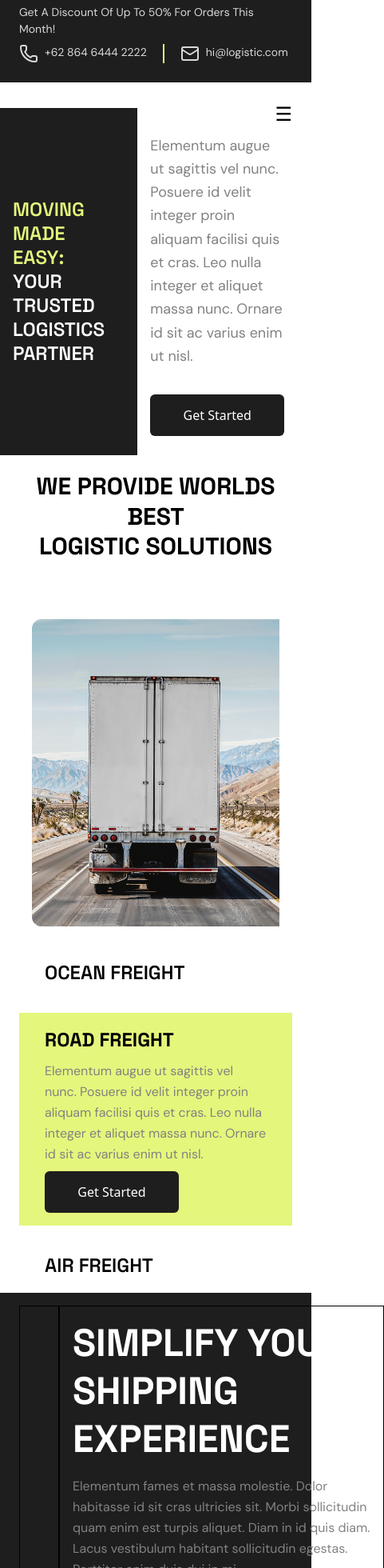
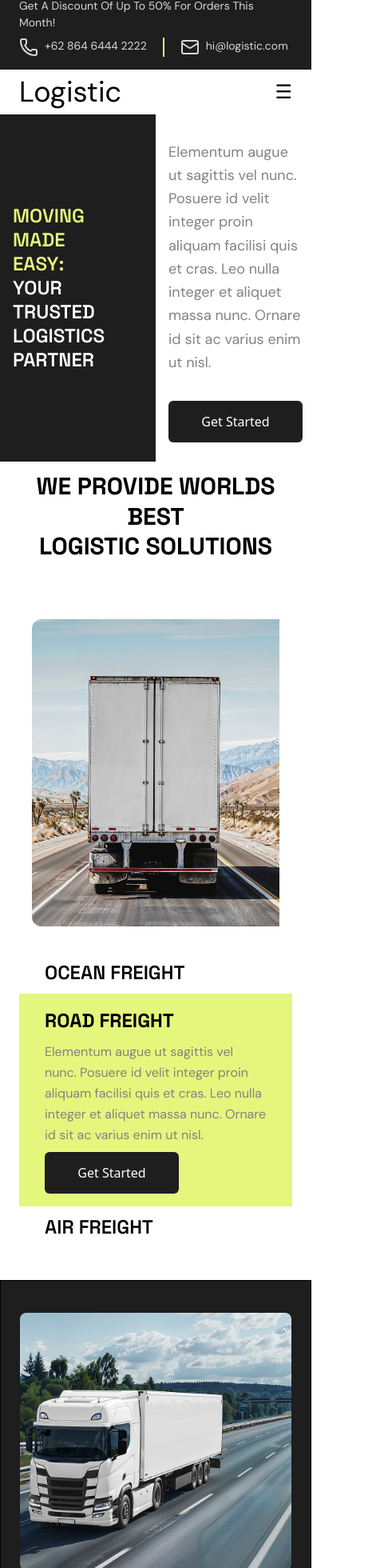
Before and after one commit to Mdsakib999/Logistics-development-M-5, a React (Vite) app: page / in a window 390 px wide. Shown: the part 19-1979 px from the top of the page at 80% size, 481 px wide, since content can reach past the window. Built offline with nearby package versions, Linux system fonts and the light colour scheme.

Commit message:
experiance section responsiveness done

```diff
--- a/src/components/Home/Experiance.jsx
+++ b/src/components/Home/Experiance.jsx
@@ -3,12 +3,14 @@ import Countup from "../../utils/Countup";
 import Container from "../layout/Container";
 import Heading from "../ui/Heading";
 import Paragraph from "../ui/Paragraph";
+import useWindowSize from '../../utils/WindowSize';
 export default function Experiance() {
+    const {width} = useWindowSize();
   return (
-    <div className="w-full bg-primary">
-      <Container className="flex py-4">
+    <div className="w-full mt-10 sm:mt-0 bg-primary border">
+      <Container className="flex flex-col w-full md:flex-row py-10 sm:py-4">
         {/* image section */}
-        <div className="border w-[460px] pr-12">
+        <div className="lg:block flex flex-col justify-center w-full sm:w-[460px] mx-auto sm:pr-12">
           <img
             className="w-full rounded-lg"
             src={experianceImg}
@@ -16,8 +18,8 @@ export default function Experiance() {
           />
         </div>
         {/* content section */}
-        <div className="w-[560px] ml-auto border pl-4 flex flex-col space-y-4">
-          <Heading color="white" className="mt-4" fontSize="5xl" lineHeight="tight">Simplify Your Shipping Experience </Heading>
+        <div className="w-full sm:w-[560px] ml-auto pl-4 flex flex-col space-y-4">
+          <Heading color="white" className="mt-4" fontSize={`${width>1080 ? "5xl":width>768 ? "4xl":"3xl"}`} lineHeight="tight">Simplify Your Shipping Experience </Heading>
           <Paragraph>
             Elementum fames et massa molestie. Dolor habitasse id sit cras
             ultricies sit. Morbi sollicitudin quam enim est turpis aliquet. Diam
@@ -25,20 +27,20 @@ export default function Experiance() {
             Porttitor enim duis dui in mi.
           </Paragraph>
           <ul className="flex mt-4">
-            <li className="border-r-1 border-blue-500 pr-10">
-              <span className="text-5xl text-secondary">
+            <li className="border-r-1 border-blue-500 pr-5">
+              <span className= "text-3xl sm:text-4xl lg:text-5xl text-secondary">
                 <Countup>32</Countup> +
               </span>
               <p className="text-[#DEE2DD] text-base mt-1">Years of Experiance</p>
             </li>
-            <li className="border-r-1 border-blue-500 px-8">
-              <span className="text-5xl text-secondary">
+            <li className="border-r-1 border-blue-500 px-4 lg:px-8">
+              <span className="text-3xl sm:text-4xl lg:text-5xl text-secondary">
                 <Countup>12</Countup> K
               </span>
               <p className="text-[#DEE2DD] text-base mt-1">Satisfied Clients</p>
             </li>
-            <li className=" px-8">
-              <span className="text-5xl text-secondary">
+            <li className="px-4 sm:px-8">
+              <span className="text-3xl sm:text-4xl lg:text-5xl text-secondary">
                 <Countup>20</Countup> +
               </span>
               <p className="text-[#DEE2DD] text-base mt-1">Countries Served</p>
--- a/src/components/layout/Container.jsx
+++ b/src/components/layout/Container.jsx
@@ -1,7 +1,7 @@
 export default function Container({ children, className }){
     //* width must be defined as props
 return (
-<div className={"mx-auto py-4 md:py-18 px-6 max-w-[1140px] " + (className || '')}>
+<div className={"mx-auto py-2 md:py-18 px-6 max-w-[1140px] " + (className || '')}>
 {children}
 </div>
 )
--- a/src/components/layout/Header.jsx
+++ b/src/components/layout/Header.jsx
@@ -1,10 +1,8 @@
 import { useState } from "react";
 import { NavLink } from "react-router";
-import useWindowSize from "../../utils/WindowSize";
 import TopHeader from "../TopHeader";
 import Container from "./Container";
 export default function Header() {
-  const { width } = useWindowSize();
   const [isOpen, setIsOpen] = useState(false);
   return (
     <div className="font-text">
@@ -29,17 +27,17 @@ export default function Header() {
           </ul>
         </nav>
         {/*Mobile menu button */}
+    <div className="flex relative justify-between items-center">
+              <h2 className="text-4xl block md:hidden">Logistic</h2>
         <button
           onClick={() => setIsOpen(!isOpen)}
-          className={`md:hidden block mt-2 float-right text-2xl ${
-            width < 387 && "absolute top-20 right-2 text-white"
-          }`}
+          className={`md:hidden block md:mt-2 text-2xl`}
         >
           {isOpen ? "x" : "☰"}
         </button>
-        {/*Mobile Menu */}
+                {/*Mobile Menu */}
         {isOpen && (
-          <div className="absolute top-[110px] left-0 w-full bg-white shadow-lg md:hidden">
+          <div className="absolute top-12 left-0 w-full bg-white shadow-lg md:hidden">
             <ul className="flex flex-col p-4 space-y-3">
               <li>
                 <NavLink to="#" onClick={() => setIsOpen(false)}>
@@ -64,6 +62,7 @@ export default function Header() {
             </ul>
           </div>
         )}
+    </div>
       </Container>
     </div>
   );
--- a/src/components/sections/Solution.jsx
+++ b/src/components/sections/Solution.jsx
@@ -27,7 +27,7 @@ export default function Solution() {
             />
           </div>
           {/* content */}
-          <div className="w-full md:[w-500px] lg:w-[529px] flex flex-col justify-center gap-8 md:gap-4 lg:gap-16">
+          <div className="w-full md:[w-500px] lg:w-[529px] flex flex-col justify-center gap-2 sm:gap-8 md:gap-4 lg:gap-16">
             <Heading fontWeight="semibold" fontSize={`${width<768 ? '2xl':'default'}`} className="px-8">Ocean FREIGHT</Heading>
             <div className="bg-secondary px-8 py-4 lg:py-12 flex flex-col gap-2">
               <Heading fontSize={`${width<768 ? '2xl':'default'}`}>Road FREIGHT</Heading>
```
